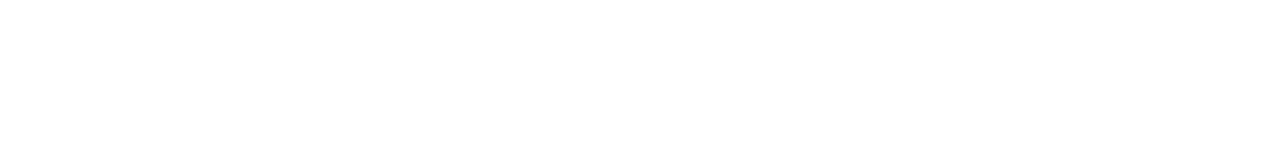
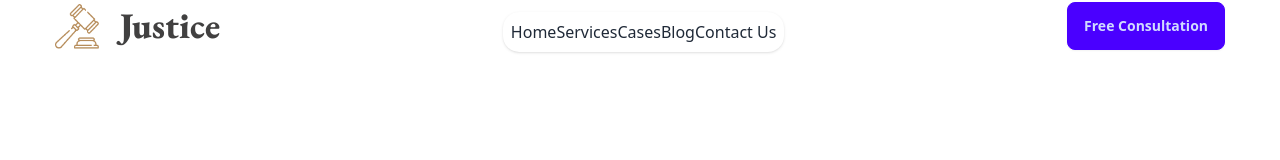
Before and after one commit to Shuvankor-Hazra/legal-solution-daisyui, a plain HTML site: page index.html in a window 1280 px wide. Drawn offline with nearby package versions, Linux system fonts and the light colour scheme.

Commit message:
nav area some complete

```diff
--- a/index.html
+++ b/index.html
@@ -15,7 +15,7 @@
     <link rel="preconnect" href="https://fonts.googleapis.com" />
     <link rel="preconnect" href="https://fonts.gstatic.com" crossorigin />
     <link
-      href="https://fonts.googleapis.com/css2?family=Poppins:wght@400;500;600;800&display=swap"
+      href="https://fonts.googleapis.com/css2?family=EB+Garamond:wght@800&family=Poppins:wght@400;500;600;800&display=swap"
       rel="stylesheet"
     />
 
@@ -41,14 +41,53 @@
 
     <!-- ---- basic stile ---- -->
     <style>
-
+      .font-eb_garamond {
+        font-family: "EB Garamond", serif;
+      }
+      .font-poppins {
+        font-family: "Poppins", sans-serif;
+      }
+      .my-container {
+        max-width: 1170px;
+        margin: 0 auto;
+      }
     </style>
   </head>
   <body>
     <!-- ---- Header area ---- -->
-    <header></header>
+    <header class="my-container">
+      <!-- ---- nav  ---- -->
+      <nav class="flex justify-between items-center">
+        <div class="flex items-center gap-5">
+          <img class="h-[45px]" src="images/business.png" alt="" />
+          <span class="font-eb_garamond text-4xl font-extrabold text-[#414040]"
+            >Justice</span
+          >
+        </div>
+        <!-- ---- Menu ---- -->
+        <div>
+          <menu>
+            <ul
+              class="flex mt-3 p-2 text-base shadow bg-base-100 rounded-box"
+            >
+              <li><a>Home</a></li>
+              <li><a>Services</a></li>
+              <li><a>Cases</a></li>
+              <li><a>Blog</a></li>
+              <li><a>Contact Us</a></li>
+            </ul>
+          </menu>
+        </div>
+        <!-- ---- Button ---- -->
+        <div>
+          <button class="btn btn-primary">Free Consultation</button>
+        </div>
+      </nav>
+      <!-- ---- Banner  ---- -->
+      <div></div>
+    </header>
     <!-- ---- main area ---- -->
-    <main></main>
+    <main class="my-container"></main>
     <!-- ---- footer area ---- -->
     <footer></footer>
   </body>
```
